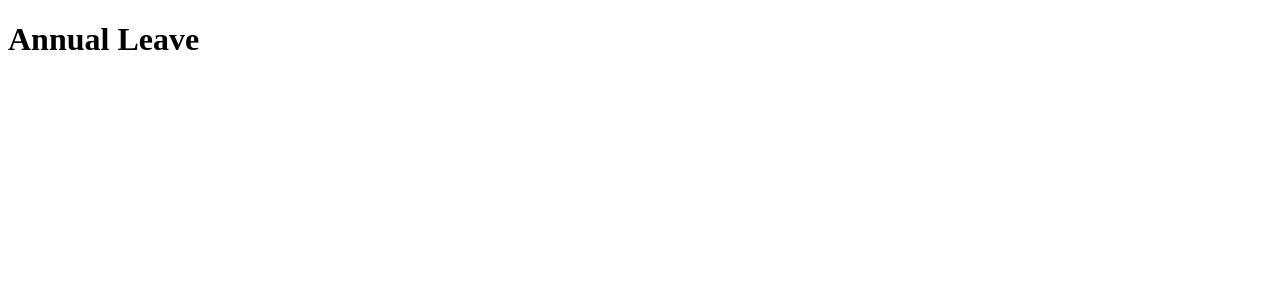
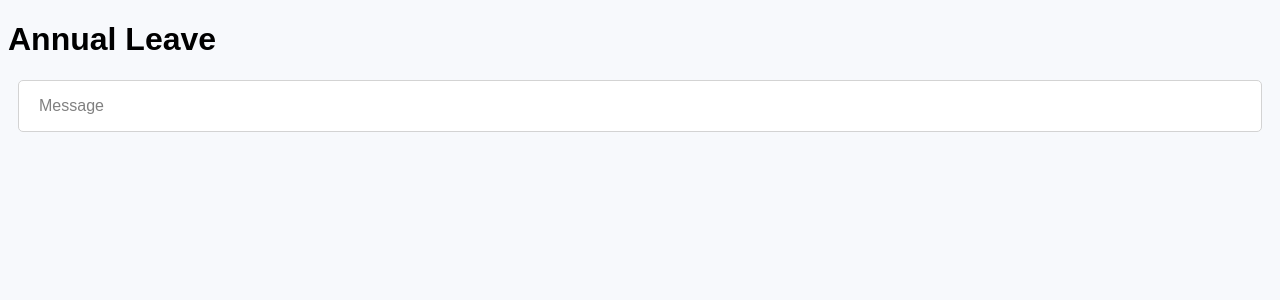
Before and after one commit to patrick-assaf/payfit-feature, a React (Create React App) app in the folder client/: page / in a window 1280 px wide. Shown: the top 300 px of the page. Built offline with nearby package versions, Linux system fonts and the light colour scheme; the HTML template or start-up script is replaced by a standard one.

Commit message:
Set up components structure and styling

```diff
--- a/client/src/App.tsx
+++ b/client/src/App.tsx
@@ -1,12 +1,14 @@
 import React from 'react';
+import './Style.css';
+import { Message } from './Components/Message';
+import { Dashboard } from './Components/Dashboard';
 
 function App() {
   return (
     <div className="App">
       <header className="App-header">
-        <h1>
-          Annual Leave
-        </h1>
+        <Dashboard />
+        <Message />
       </header>
     </div>
   );
--- /dev/null
+++ b/client/src/Components/Dashboard.tsx
@@ -0,0 +1,13 @@
+import React from 'react'
+
+interface Props {
+
+}
+
+export const Dashboard: React.FC<Props> = () => {
+    return (
+        <h1>
+          Annual Leave
+        </h1>
+    );
+};
--- /dev/null
+++ b/client/src/Components/Message.tsx
@@ -0,0 +1,16 @@
+import React from 'react';
+import '../Style.css'
+
+interface Props {
+
+}
+
+export const Message: React.FC<Props> = () => {
+    return (
+        <div className="message-box">
+            <p className="message-text">
+                Message
+            </p>
+        </div>
+    );
+};
--- /dev/null
+++ b/client/src/Style.css
@@ -0,0 +1,20 @@
+
+html, body {
+    background-color: #F7F9FC;
+    font-family: sans-serif;
+}
+
+.message-box {
+    border-style: solid;
+    border-color: lightgrey;
+    border-width: thin;
+    background-color: white;
+    border-radius: 5px;
+    width: auto;
+    margin: 10px;
+}
+
+.message-text {
+    padding-left: 20px;
+    color: gray;
+}
```
